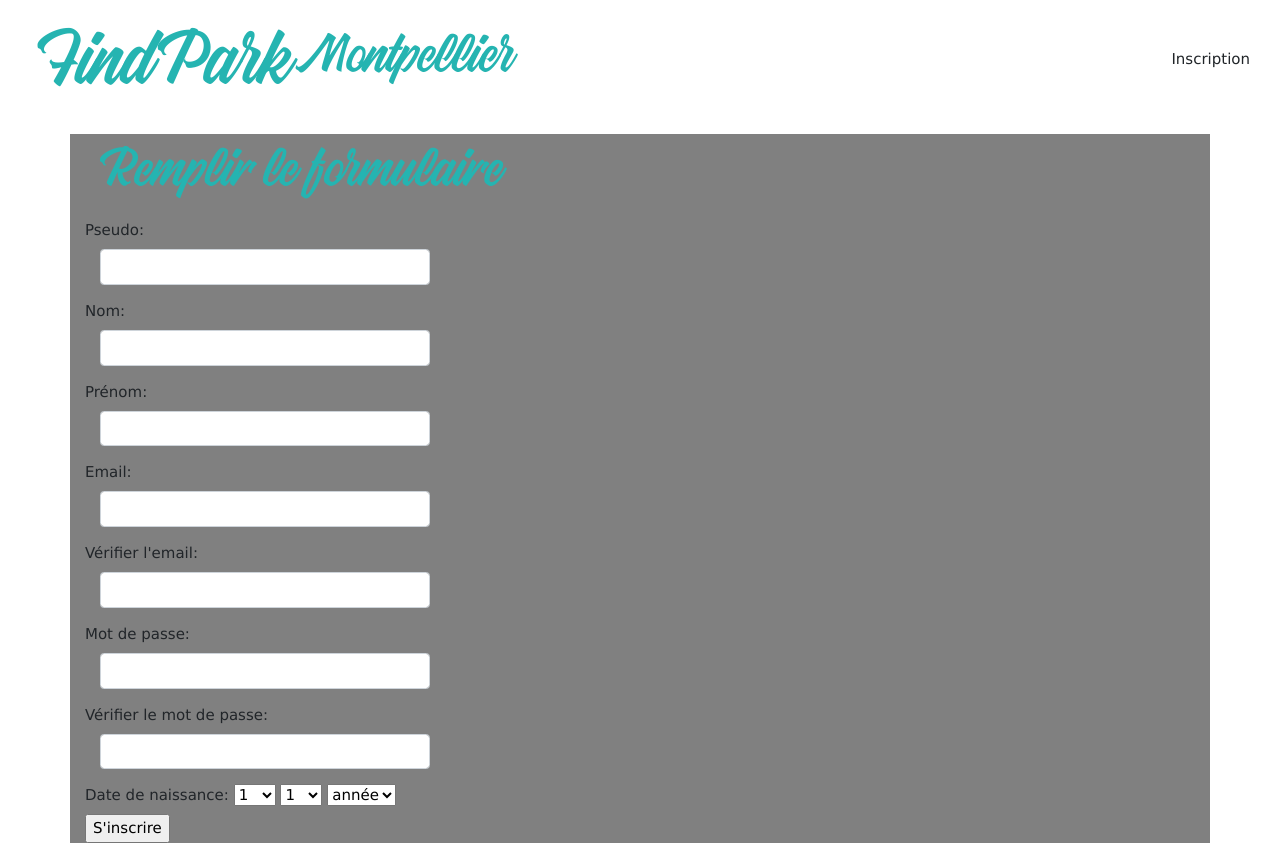
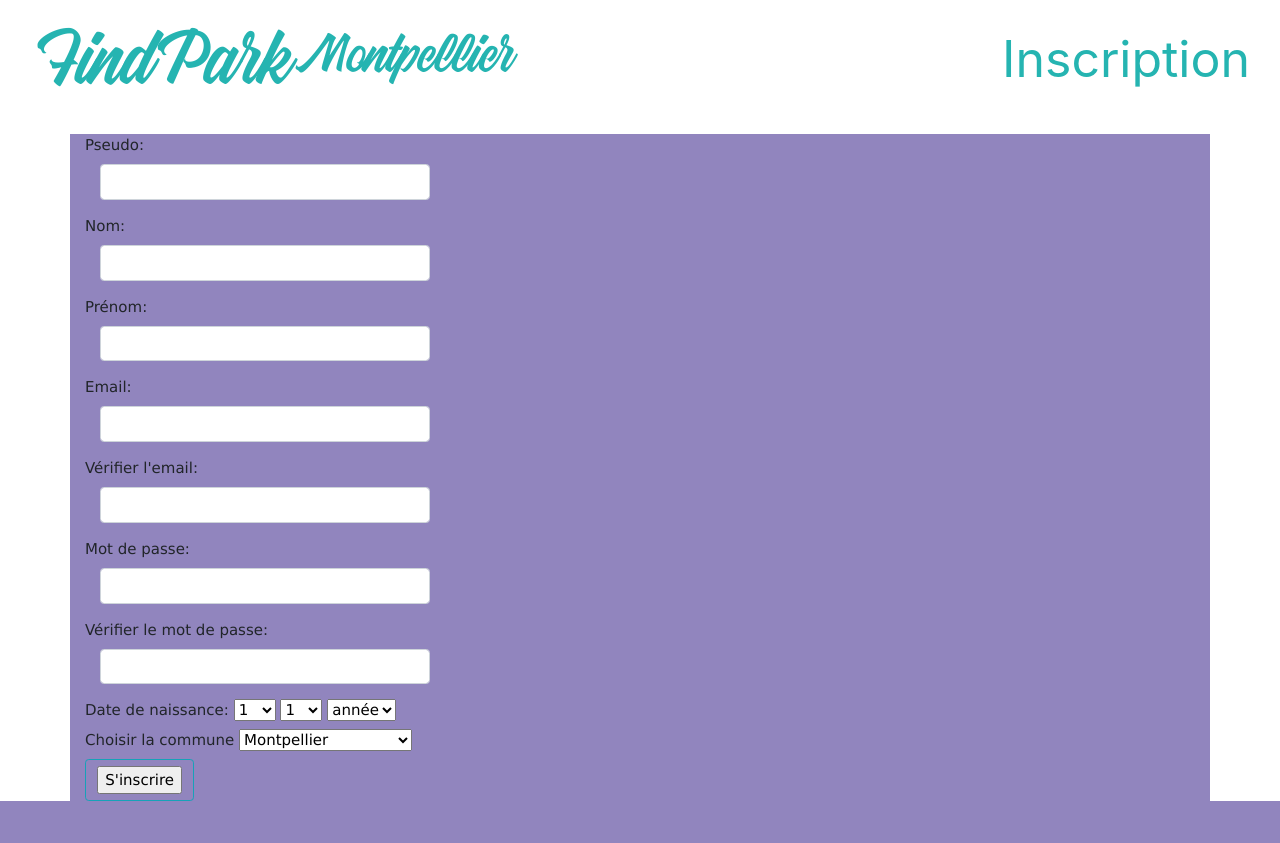
Before and after one commit to KahinaS/findpark, a PHP site: page /inscription.php in a window 1280 px wide. After the commit the page ends 801 px from the top, so only its background shows below. Run offline with PHP 8.4, Linux system fonts and the light colour scheme.

Commit message:
modif formulaire d'inscription

```diff
--- a/css/styles.css
+++ b/css/styles.css
@@ -14,6 +14,11 @@
     color: #25b4b1;
    }
 
+  p{
+    font-family: -apple-system, BlinkMacSystemFont, 'Segoe UI', Roboto, Oxygen, Ubuntu, Cantarell, 'Open Sans', 'Helvetica Neue', sans-serif;
+    color: #25b4b1;
+    font-size: 50px!important;
+  }
  #color1{
       background-color: #9185be;
 
@@ -37,5 +42,6 @@
     align-items: center!important;
   }
   .container{
-      background-color: grey;
+      background-color: #9185be;
+      padding-top: -40px;
   }
--- a/inscription.php
+++ b/inscription.php
@@ -6,7 +6,7 @@ if(!empty($_POST)){
      $valid = (boolean) true;
      if(isset($_POST['inscription'])){
          $pseudo = (String) trim($pseudo);
-         $mail = (String) trim($pseudo);
+         $mail = (String) trim($mail);
          $nom = (String) trim($nom);
          $prenom = (String) trim($prenom);
          $password = (String) trim($password);
@@ -14,13 +14,34 @@ if(!empty($_POST)){
          $mois = (int) $mois;
          $annee = (int) $_POST['annee'];
          $date_naissance = (String) null;
+         $ville = (int) $ville;
          if(empty($pseudo)){
              $valid = false;
              $err_pseudo = "Veuillez renseigner ce champs !";
+         }else{
+             $req = $BDD->prepare("SELECT id
+             FROM utilisateurs
+             WHERE pseudo = ?");
+             $req->execute(array($pseudo));
+             $utilisateurs = $req->fetch();
+             if(isset($utilisateurs['id'])){
+                 $valid = false;
+                 $err_mail = "Ce pseudo existe déjà !";
+             }
          }
          if(empty($mail)){
             $valid = false;
             $err_mail = "Veuillez renseigner ce champs !";
+        }else{
+            $req = $BDD->prepare("SELECT id
+            FROM utilisateurs
+            WHERE mail = ?");
+            $req->execute(array($mail));
+            $utilisateurs = $req->fetch();
+            if(isset($utilisateurs['id'])){
+                $valid = false;
+                $err_pseudo = "Ce mail existe déjà !";
+            }
         }
         if(empty($nom)){
             $valid = false;
@@ -49,6 +70,13 @@ if(!empty($_POST)){
             $valid = false;
             $err_annee = "Veuillez renseigner ce champs !";
         }
+        echo $ville;
+        $verif_ville = array("Montpellier", "Béziers", "Sète", "Agde", "Lunel", "Frontignan", "Castelnau-le-Lez", "Mauguio", "Lattes", "Mèze", "Juvignac", "Le Crès", "Grabels", "Pérols", "Lavérune", "Saint-Jean-de-Védas", "Jacou");
+        if(!in_array($ville, $verif_ville)){
+            $valid = false;
+            $err_ville = "Veuillez renseigner ce champs !";
+
+        }
         if(!checkdate($jour, $mois, $annee)){
             $valid = false;
             $err_date = "Veuillez renseigner une date correct !";
@@ -57,9 +85,10 @@ if(!empty($_POST)){
             $date_naissance = $annee . '-' . $mois . '-' . $jour;
         }
          if($valid){
-           $date_inscription = date("Y-m-d");
-           $req = $BDD->prepare("INSERT INTO utilisateurs (pseudo, mail, password, nom, prenom, date_naissance, date_inscription) VALUES (?, ?, ?, ?, ?, ?, ?)");
-           $req->execute(array($pseudo, $mail, $password, $nom, $prenom, $date_naissance, $date_inscription ));
+           $date_inscription = date("Y-m-d"); $password = crypt($password, '$6$rounds=5000$H4eoaj87enek720ndehbelman82jn83nN310$');
+
+           $req = $BDD->prepare("INSERT INTO utilisateurs (pseudo, mail, password, nom, prenom, date_naissance, date_inscription, ville) VALUES (?, ?, ?, ?, ?, ?, ?, ?)");
+           $req->execute(array($pseudo, $mail, $password, $nom, $prenom, $date_naissance, $date_inscription, $ville));
          }
      }
 }
@@ -89,14 +118,6 @@ if(!empty($_POST)){
     <form class="form-horizontal" role="form" method='post'>
         <section class='container'>
 
-            <div class='row'>
-
-                <div class="col-lg-12">
-                    <div class="form-heading col-9">
-                        <h1 class="prg"><p>Remplir le formulaire</p></h1>
-                    </div>
-                </div>
-            </div>
             <div class='row'>
 
                 <div class="col-lg-6">
@@ -149,6 +170,7 @@ if(!empty($_POST)){
                             <input type="password" class="form-control" name="password" id="password"  required>
                         </div>
                     </div>
+
                     <div>
                     <label >Date de naissance:</label>
                   <select name="jour">
@@ -242,11 +264,29 @@ if(!empty($_POST)){
 
                     </div>
 
-                </div>
-
+               <label>Choisir la commune</label>
+                <select name="ville">
+                        <option value="Montpellier">Montpellier</option>
+                        <option value="Béziers">Béziers</option>
+                        <option value="Sète">Sète</option>
+                        <option value="Agde">Agde</option>
+                        <option value="Lunel">Lunel</option>
+                        <option value="Frontignan">Frontignan</option>
+                        <option value="Castelnau-le-Lez">Castelnau-le-Lez</option>
+                        <option value="Maugio">Maugio</option>
+                        <option value="Lattes">Lattes</option>
+                        <option value="Mèze">Mèze</option>
+                        <option value="Juvignac">Juvignac</option>
+                        <option value="Le Crès">Le Crès</option>
+                        <option value="Grabels">Grabels</option>
+                        <option value="Pérols">Pérols</option>
+                        <option value="Lavérune">Lavérune</option>
+                        <option value="Saint-Jean-de-Védas">Saint-Jean-de-Védas</option>
+                        <option value="Jacou">Jacou</option>
+                        </select>
                </div>
-
-                <div class="col-xs-12">
+</div>
+                <div class="btn btn-outline-info">
                 <input type="submit" name="inscription" value="S'inscrire">
                 </div>
                 </section>
```
